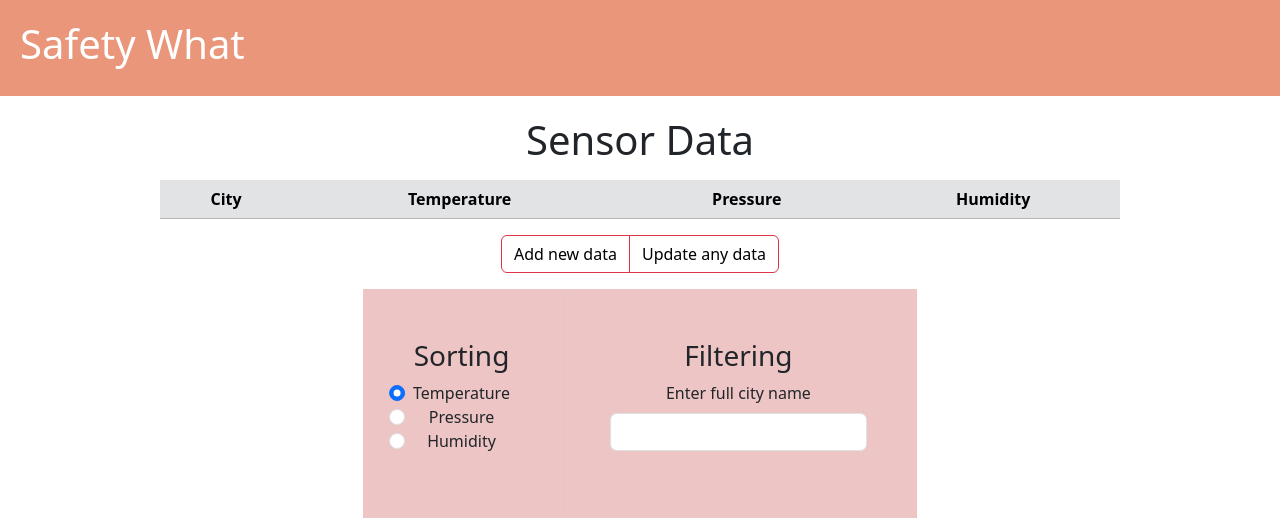
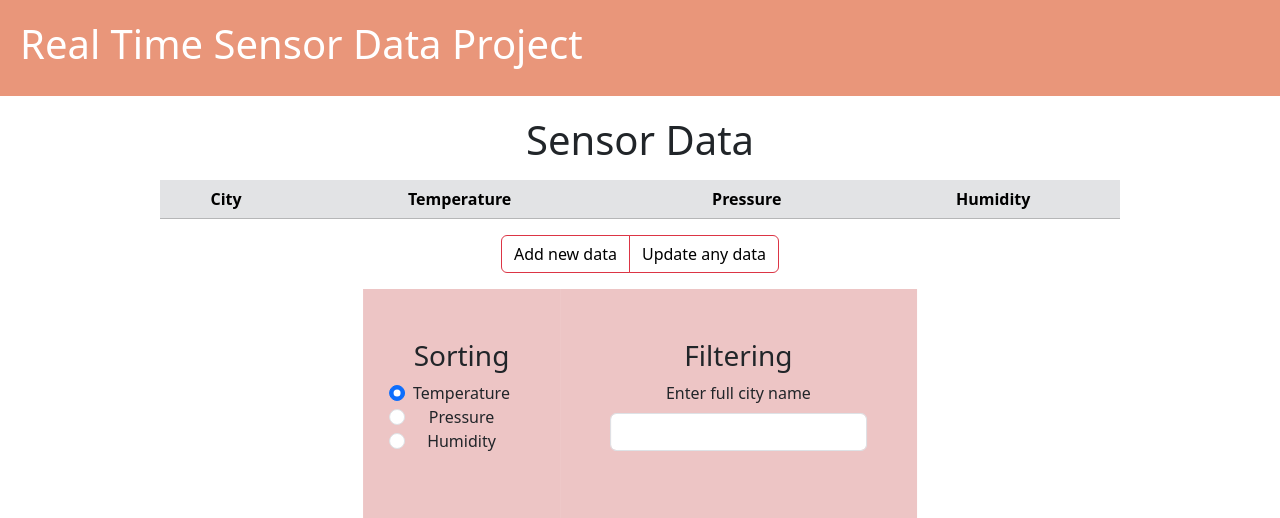
Before and after one commit to falahgithub/Real_Time_Project, a Flask app: page / in a window 1280 px wide. Shown: the top 518 px of the page. Run offline with Flask 3, Linux system fonts and the light colour scheme; lists and menus that the app fills with data are empty; some libraries are stand-ins or nearby versions.

```diff
--- a/templates/add.html
+++ b/templates/add.html
@@ -9,7 +9,7 @@
   </head>
   <body>
     <header>
-      <h1>Safety What</h1>
+      <h1>Real Time Sensor Data Project</h1>
     </header>
     <div class="add-data">
       <form action="/add" method="post">
--- a/templates/index.html
+++ b/templates/index.html
@@ -10,7 +10,7 @@
 </head>
 <body>
   <header>
-    <h1>Safety What</h1>
+    <h1>Real Time Sensor Data Project</h1>
   </header>
     <div class="wrap_table">
 
--- a/templates/update.html
+++ b/templates/update.html
@@ -10,7 +10,7 @@
   <body>
 
     <header>
-      <h1>Safety What</h1>
+      <h1>Real Time Sensor Data Project</h1>
     </header>
 
     <div class="add-data">
```
Also changed, not shown: static/scripts.js (+0 -31 lines).
